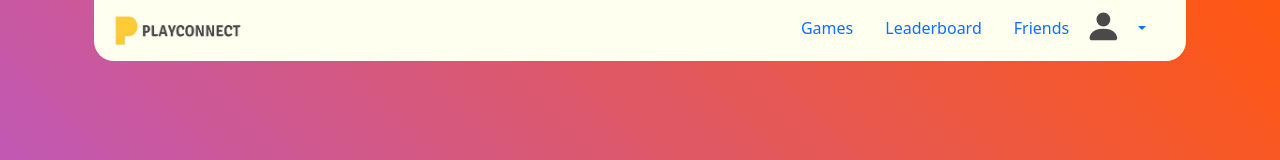
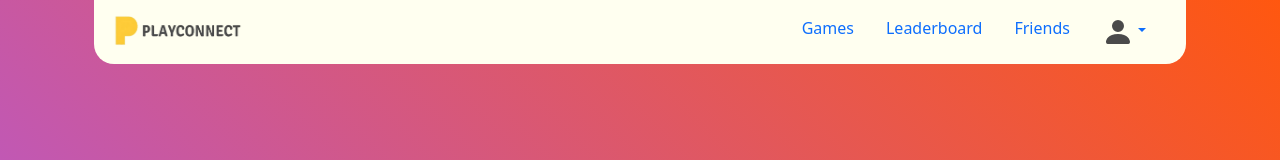
Before and after one commit to Spax04/PlayConnect, a React (Create React App) app in the folder client/: page / in a window 1280 px wide. Shown: the top 160 px of the page. Built offline with nearby package versions, Linux system fonts and the light colour scheme; sample sign-in values are in the browser's storage.

Commit message:
icon fix

```diff
--- a/client/src/pages/HomePage.jsx
+++ b/client/src/pages/HomePage.jsx
@@ -15,6 +15,7 @@ function HomePage () {
       navigate(ROUTES.LOGIN_PAGE)
     }
   }, [])
+  const profile = ( <BsFillPersonFill size='2rem' color={COLORS.dark}/>);
   return (
     <Container className='container'>
 
@@ -49,8 +50,7 @@ function HomePage () {
             </Nav.Link>
           </Nav.Item>
           <div className='d-flex'>
-          <BsFillPersonFill size='2.3rem' color={COLORS.dark}/>
-            <NavDropdown id='nav-dropdown'>
+            <NavDropdown title={profile} id='basic-nav-dropdown'>
               <NavDropdown.Item eventKey='4.1'>Profile</NavDropdown.Item>
               <NavDropdown.Item eventKey='4.2'>Settings</NavDropdown.Item>
               <NavDropdown.Item eventKey='4.3'>
```
